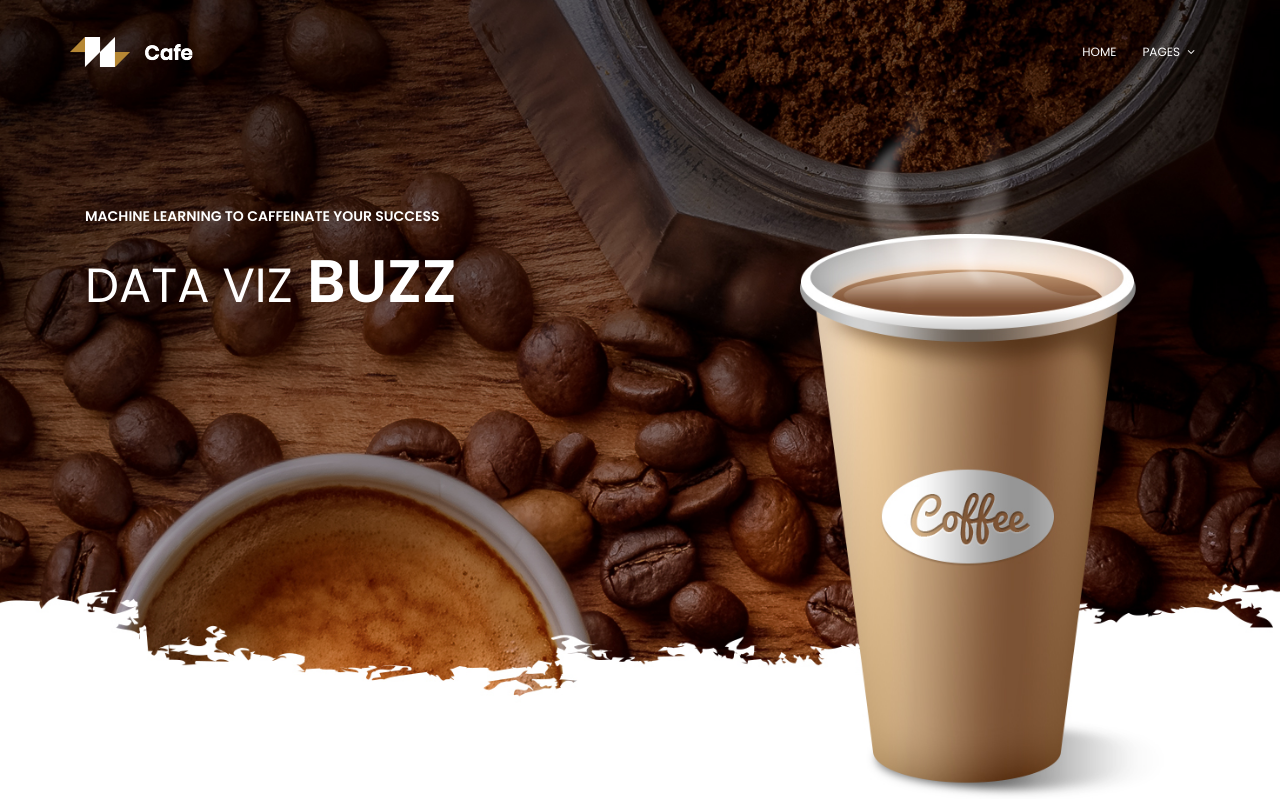
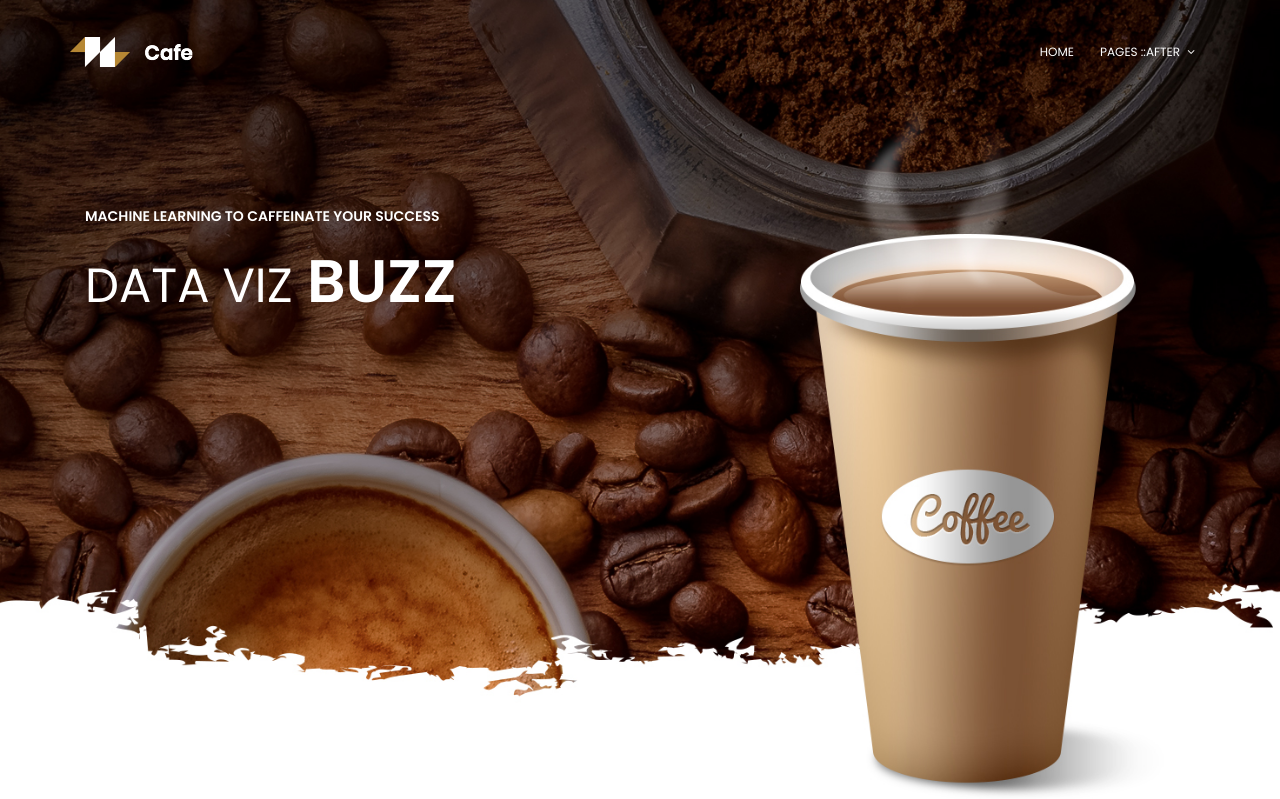
Before and after one commit to kehull/Project-3, a Flask app: page / in a window 1280 px wide. Shown: the top 799 px of the page. Run offline with Flask 2, Linux system fonts and the light colour scheme; some libraries are stand-ins or nearby versions.

Commit message:
Update index.html

```diff
--- a/templates/index.html
+++ b/templates/index.html
@@ -63,7 +63,7 @@
 							<li><a href="#studies">Case Studies</a></li>
 							<li><a href="#stats">Why go mobile?</a></li>
 							<li><a href="#ml">Why machine learning?</a></li> -->
-							<li class="menu-has-children"><a href="">Pages</a>
+							<li class="menu-has-children"><a href class="sf-with-ul">Pages ::after</a>
 							<ul>
 							  <li><a href="/about">About Data Viz Buzz</a></li>
 							  <li><a href="/model">Test our model!</a></li>
```
